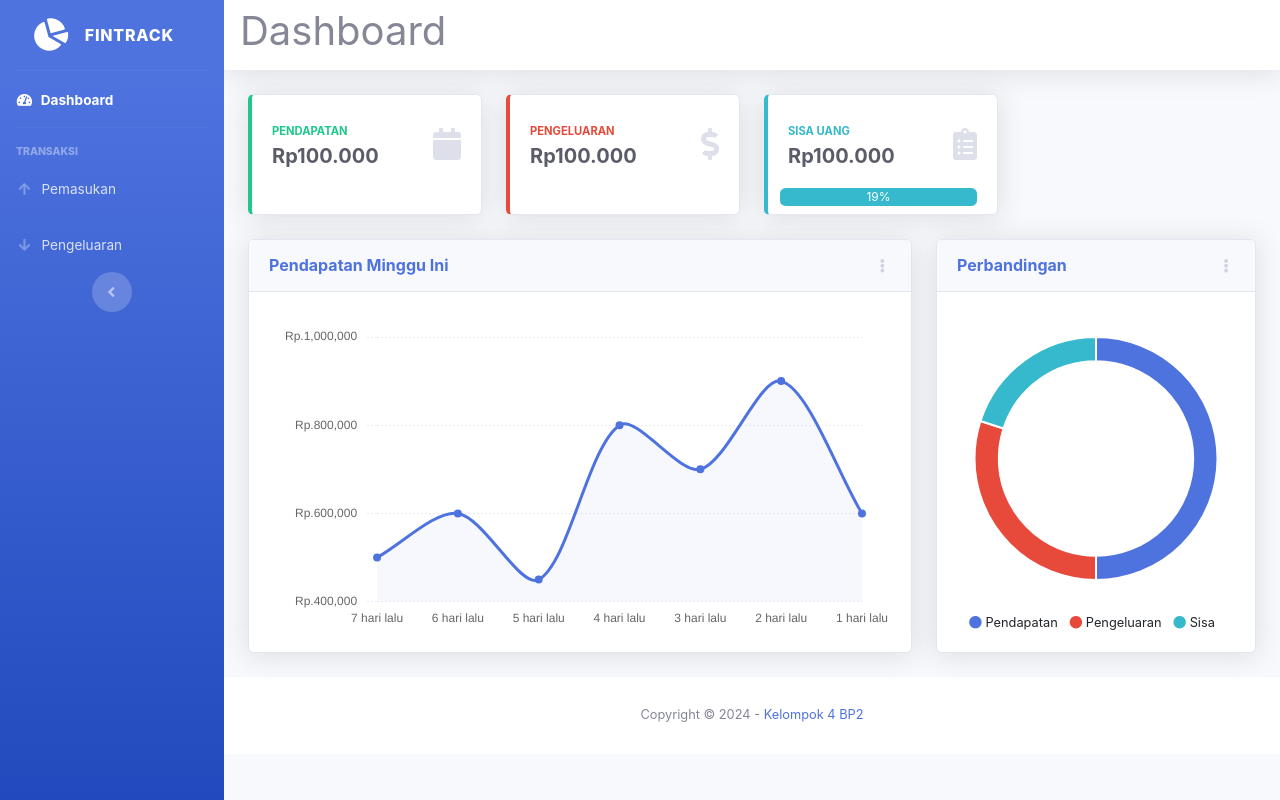
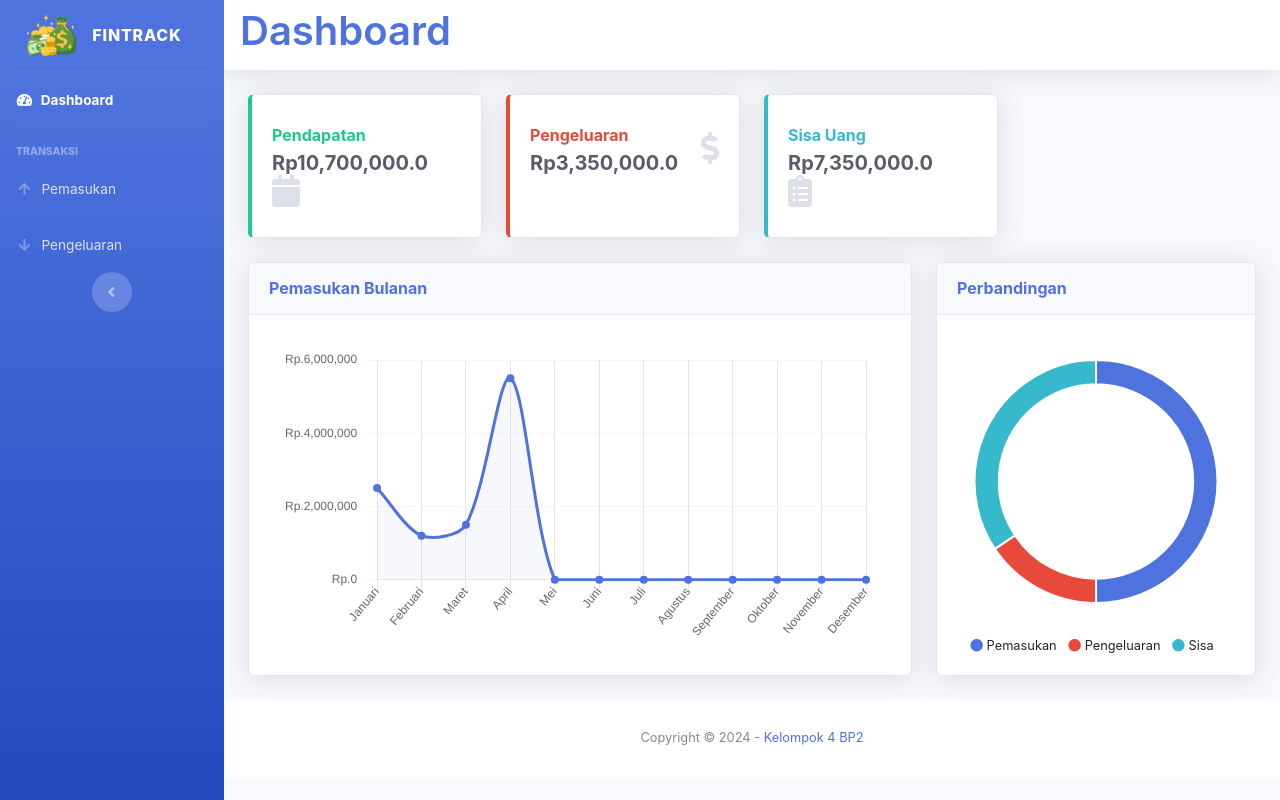
Before and after one commit to agilarrachman/FinTrack, a Django app: page / in a window 1280 px wide. Run offline with Django 4.2, Linux system fonts and the light colour scheme; data comes from the database, SQL or seed files in the repository; both versions use the stored data as it was after the commit; some libraries are stand-ins or nearby versions.

Commit message:
crud keuangan dan dashboard done-1

```diff
--- a/mypro/mypro/settings.py
+++ b/mypro/mypro/settings.py
@@ -37,6 +37,7 @@
     'django.contrib.sessions',
     'django.contrib.messages',
     'django.contrib.staticfiles',
+    'django.contrib.humanize',
     'newapp'
 ]
 
--- a/mypro/newapp/templates/index.html
+++ b/mypro/newapp/templates/index.html
@@ -1,3 +1,4 @@
+{% load humanize %}
 <!DOCTYPE html>
 <html lang="en">
 <head>
@@ -27,10 +28,11 @@
       <!-- Sidebar -->
       <ul class="navbar-nav bg-gradient-primary sidebar sidebar-dark accordion" id="accordionSidebar">
         <!-- Sidebar - Brand -->
-        <a class="sidebar-brand d-flex align-items-center justify-content-center" href="index.php">
-          <div class="sidebar-brand-icon rotate-n-15">
-            <i class="fas fa-chart-pie"></i>
-          </div>
+        <a class="sidebar-brand d-flex align-items-center justify-content-center" href="{% url 'index' %}">
+
+            {% comment %} <i class="fas fa-chart-pie"></i> {% endcomment %}
+            <img src="{% static 'img/uang.png' %}" style="height: 50px; width: 50px;">
+
           <div class="sidebar-brand-text mx-3">FinTrack</div>
         </a>
 
@@ -85,13 +87,12 @@
             </button>
 
             <!-- Topbar Search -->
-            <h1>
+            <h1 style="font-weight: 600; color: #4E73DF;">
               Dashboard
             </h1>
           </nav>
           <!-- End of Topbar -->
 
-        <!-- Begin Page Content -->
           <!-- Begin Page Content -->
           <div class="container-fluid">
 
@@ -104,12 +105,12 @@
                       <div class="row no-gutters align-items-center">
                         <div class="col mr-2">
                           <div
-                          class="text-xs font-weight-bold text-success text-uppercase mb-1"
+                            class="text-md font-weight-bold text-success  mb-1"
                           >
                             Pendapatan
                           </div>
                           <div class="h5 mb-0 font-weight-bold text-gray-800">
-                          Rp100.000
+                            Rp{{ total_pemasukan|intcomma }}
                           </div>
                         </div>
                         <div class="col-auto">
@@ -127,12 +128,12 @@
                       <div class="row no-gutters align-items-center">
                         <div class="col mr-2">
                           <div
-                          class="text-xs font-weight-bold text-danger text-uppercase mb-1"
+                            class="text-md font-weight-bold text-danger  mb-1"
                           >
                             Pengeluaran
                           </div>
                           <div class="h5 mb-0 font-weight-bold text-gray-800">
-                          Rp100.000
+                            Rp{{ total_pengeluaran|intcomma }}
                           </div>
                         </div>
                         <div class="col-auto">
@@ -150,7 +151,7 @@
                       <div class="row no-gutters align-items-center">
                         <div class="col mr-2">
                           <div
-                          class="text-xs font-weight-bold text-info text-uppercase mb-1"
+                            class="text-md font-weight-bold text-info  mb-1"
                           >
                             Sisa Uang
                           </div>
@@ -159,7 +160,7 @@
                               <div
                                 class="h5 mb-0 mr-3 font-weight-bold text-gray-800"
                               >
-                              Rp100.000
+                              Rp{{ sisa_uang|intcomma }}
                               </div>
                             </div>
                           </div>
@@ -171,7 +172,7 @@
                         </div>
                       </div>
                     </div>
-                  <div class="col" style="height: auto;">
+                    {% comment %} <div class="col" style="height: auto;">
                       <div class="progress progress-sm mr-2" style="height: 100%;">
                         <div
                           class="progress-bar bg-info"
@@ -184,20 +185,19 @@
                           <span>19%</span>
                         </div>
                       </div>
-                  </div>
+                    </div> {% endcomment %}
                   </div>
                 </div>
               </div>
 
               <!-- Content Row -->
-
               <div class="row">
                   <!-- Area Chart -->
                   <div class="col-xl-8 col-lg-7">
                     <div class="card shadow mb-4">
                       <div class="card-header py-3 d-flex flex-row align-items-center justify-content-between">
-                      <h6 class="m-0 font-weight-bold text-primary">Pendapatan Minggu Ini</h6>
-                      <div class="dropdown no-arrow">
+                        <h6 class="m-0 font-weight-bold text-primary">Pemasukan Bulanan</h6>
+                        {% comment %} <div class="dropdown no-arrow">
                           <a class="dropdown-toggle" href="#" role="button" id="dropdownMenuLink" data-toggle="dropdown" aria-haspopup="true" aria-expanded="false">
                             <i class="fas fa-ellipsis-v fa-sm fa-fw text-gray-400"></i>
                           </a>
@@ -208,7 +208,7 @@
                             <div class="dropdown-divider"></div>
                             <a class="dropdown-item" href="#">Something else here</a>
                           </div>
-                      </div>
+                        </div> {% endcomment %}
                       </div>
                       <div class="card-body">
                         <div class="chart-area">
@@ -223,7 +223,7 @@
                     <div class="card shadow mb-4">
                       <div class="card-header py-3 d-flex flex-row align-items-center justify-content-between">
                         <h6 class="m-0 font-weight-bold text-primary">Perbandingan</h6>
-                      <div class="dropdown no-arrow">
+                        {% comment %} <div class="dropdown no-arrow">
                           <a class="dropdown-toggle" href="#" role="button" id="dropdownMenuLink" data-toggle="dropdown" aria-haspopup="true" aria-expanded="false">
                             <i class="fas fa-ellipsis-v fa-sm fa-fw text-gray-400"></i>
                           </a>
@@ -234,7 +234,7 @@
                             <div class="dropdown-divider"></div>
                             <a class="dropdown-item" href="#">Something else here</a>
                           </div>
-                      </div>
+                        </div> {% endcomment %}
                       </div>
                       <div class="card-body">
                         <div class="chart-pie pt-4 pb-2">
@@ -242,7 +242,7 @@
                         </div>
                         <div class="mt-4 text-center small">
                           <span class="mr-2">
-                          <i class="fas fa-circle text-primary"></i> Pendapatan
+                            <i class="fas fa-circle text-primary"></i> Pemasukan
                           </span>
                           <span class="mr-2">
                             <i class="fas fa-circle text-danger"></i> Pengeluaran
@@ -254,6 +254,7 @@
                       </div>
                     </div>
                   </div>
+
               </div>
 
           </div>
@@ -298,11 +299,12 @@
       <script src="{% static 'vendor/chart.js/Chart.min.js' %}"></script>
 
       <script>
+        console.log("Income Data:", {{ income_data|safe }});
         // Data untuk chart area
         const areaData = {
-          labels: ["7 hari lalu", "6 hari lalu", "5 hari lalu", "4 hari lalu", "3 hari lalu", "2 hari lalu", "1 hari lalu"],
+          labels: ["Januari", "Februari", "Maret", "April", "Mei", "Juni", "Juli", "Agustus", "September", "Oktober", "November", "Desember"],
           datasets: [{
-            label: "Pendapatan",
+            label: "Pemasukan",
             lineTension: 0.3,
             backgroundColor: "rgba(78, 115, 223, 0.05)",
             borderColor: "rgba(78, 115, 223, 1)",
@@ -314,7 +316,7 @@
             pointHoverBorderColor: "rgba(78, 115, 223, 1)",
             pointHitRadius: 10,
             pointBorderWidth: 2,
-            data: [500000, 600000, 450000, 800000, 700000, 900000, 600000], // Ganti dengan data sesuai dengan kebutuhan Anda
+            data: {{ income_data|safe }}, // Ganti dengan data sesuai dengan kebutuhan Anda
           }],
         };
 
@@ -338,11 +340,11 @@
                   unit: 'date'
                 },
                 gridLines: {
-                  display: false,
-                  drawBorder: false
+                  display: true,
+                  drawBorder: true
                 },
                 ticks: {
-                  maxTicksLimit: 7
+                  maxTicksLimit: 50
                 }
               }],
               yAxes: [{
@@ -394,9 +396,9 @@
 
         // Data untuk chart pie
         const pieData = {
-          labels: ["Pendapatan", "Pengeluaran", "Sisa"],
+          labels: ["Pemasukan", "Pengeluaran", "Sisa"],
           datasets: [{
-            data: [500000, 300000, 200000], // Ganti dengan data sesuai dengan kebutuhan Anda
+            data: [{{ total_pemasukan }}, {{ total_pengeluaran }}, {{ sisa_uang }}],  // Pastikan data dikirim sebagai angka
             backgroundColor: ['#4e73df', '#e74a3b', '#36b9cc'],
             hoverBackgroundColor: ['#2e59d9', '#e74a3b', '#2c9faf'],
             hoverBorderColor: "rgba(234, 236, 244, 1)",
@@ -404,6 +406,7 @@
         };
 
         // Konfigurasi chart pie
+
         const pieConfig = {
           type: 'doughnut',
           data: pieData,
@@ -418,9 +421,18 @@
               yPadding: 15,
               displayColors: false,
               caretPadding: 10,
+              callbacks: {
+                // Mengubah cara tooltip ditampilkan
+                label: function(tooltipItem, data) {
+                  const dataset = data.datasets[tooltipItem.datasetIndex];
+                  const total = dataset.data[tooltipItem.index];
+                  // Menambahkan 'Rp' dan memformat angka dengan pemisah ribuan
+                  return 'Rp' + total.toLocaleString();
+                }
+              }
             },
             legend: {
-              display: false
+              display: false,
             },
             cutoutPercentage: 80,
           },
--- a/mypro/newapp/views.py
+++ b/mypro/newapp/views.py
@@ -3,12 +3,41 @@
 from .forms import IncomeForm, OutcomeForm
 from django.http import JsonResponse
 from django.contrib import messages
+from django.db import models
+from django.db.models import Sum, F
+from django.db.models.functions import TruncMonth
 
 # Menampilkan daftar data
 def index(request):
     incomes = Income.objects.all()
     outcomes = Outcome.objects.all()
-    return render(request, 'index.html', {'incomes': incomes, 'outcomes': outcomes})
+    total_pemasukan = float(incomes.aggregate(total=models.Sum('jumlah'))['total'] or 0)
+    total_pengeluaran = float(outcomes.aggregate(total=models.Sum('jumlah'))['total'] or 0)
+    sisa_uang = total_pemasukan - total_pengeluaran
+
+    monthly_incomes = (
+        Income.objects.annotate(month=TruncMonth('tanggal'))
+        .values('month')
+        .annotate(total=models.Sum('jumlah'))
+        .order_by('month')
+    )
+
+    total_per_month = {i: 0 for i in range(1, 13)}
+
+    for data in monthly_incomes:
+        month = data['month'].month
+        total_per_month[month] = float(data['total']) if data['total'] else 0.0
+
+    income_data = [total_per_month[i] for i in range(1, 13)]
+
+    return render(request, 'index.html', {
+        'incomes': incomes,
+        'outcomes': outcomes,
+        'total_pemasukan': total_pemasukan,
+        'total_pengeluaran': total_pengeluaran,
+        'sisa_uang': float(sisa_uang),
+        'income_data': income_data
+        })
 
 def pemasukan(request):
     incomes = Income.objects.all()  # Mengambil semua data pendapatan
```
Also changed, not shown: mypro/newapp/templates/pemasukan.html (+10 -7 lines), mypro/newapp/templates/pengeluaran.html (+10 -7 lines), mypro/db.sqlite3. Lines whose indentation alone changed are shown as unchanged.
